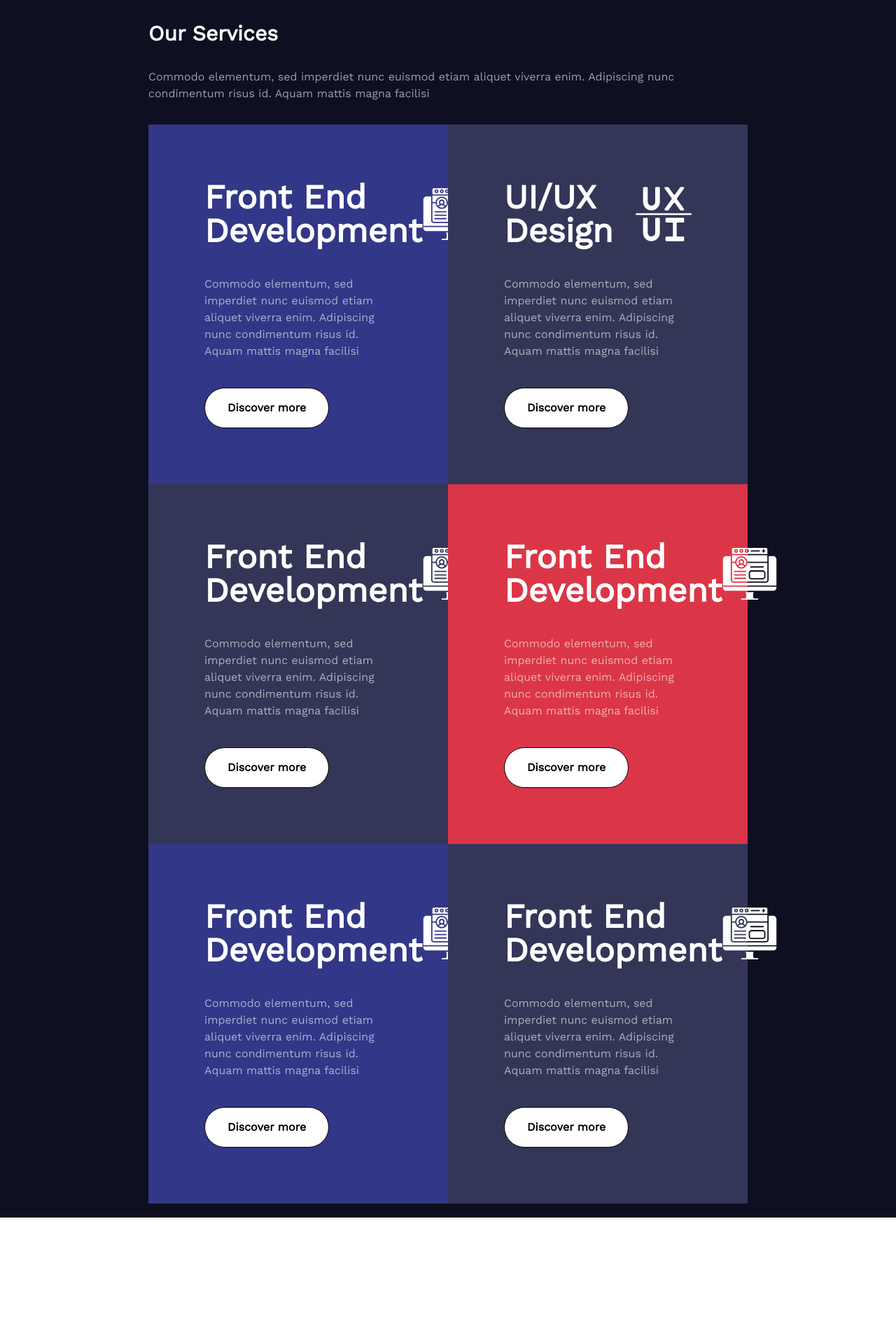
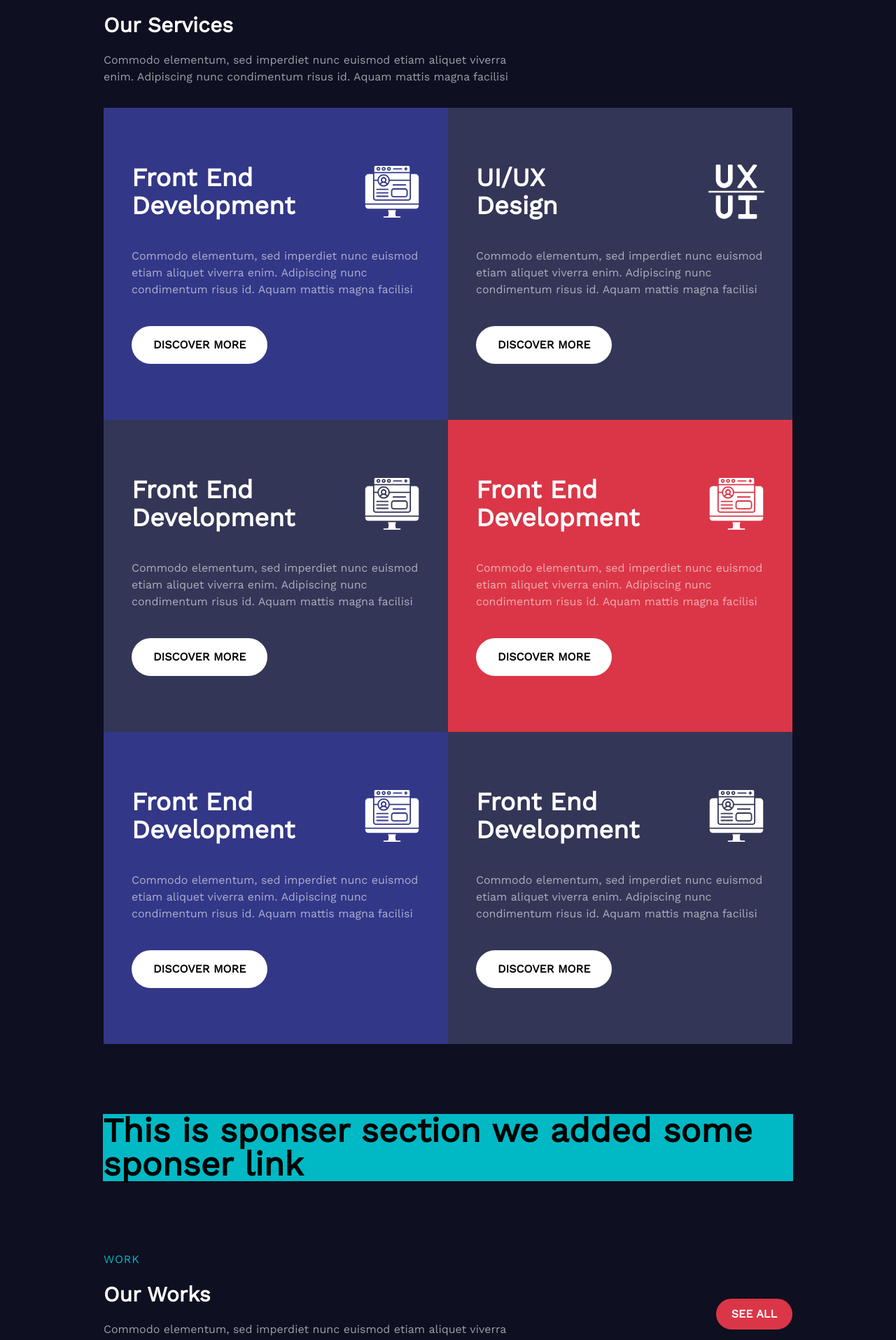
Before and after one commit to farhan-abdullah/itsmartsolutions, a React (Vite) app: page / in a window 1280 px wide. Shown: the part 743-2658 px from the top of the page at 70% size. Before the commit the page ends 2483 px from the top, so only its background shows below. Built offline with nearby package versions, Linux system fonts and the light colour scheme.

Commit message:
work section complete

```diff
--- a/src/Pages/Home/Home.jsx
+++ b/src/Pages/Home/Home.jsx
@@ -1,7 +1,9 @@
-import React from 'react';
-import Banner from '../Banner/Banner';
-import Story from '../Story/Story';
-import Services from '../Services/Services';
+import React from "react";
+import Banner from "../Banner/Banner";
+import Story from "../Story/Story";
+import Services from "../Services/Services";
+import Works from "../Works/Works";
+import Sponser from "../Sponser/Sponser";
 
 const Home = () => {
    return (
@@ -13,6 +15,8 @@ const Home = () => {
 				<div className='bg-element'></div>
 			</div> */}
          <Services></Services>
+         <Sponser></Sponser>
+         <Works></Works>
       </div>
    );
 };
--- a/src/Pages/Services/Services.jsx
+++ b/src/Pages/Services/Services.jsx
@@ -1,113 +1,110 @@
-import React from 'react';
-import front from './../../assets/front-end.svg';
-import server from './../../assets/front-end.svg';
-import ui from './../../assets//ux.svg';
-import svg1 from './../../assets/front-end.svg';
-import svg2 from './../../assets/front-end.svg';
+import React from "react";
+import front from "./../../assets/front-end.svg";
+import server from "./../../assets/front-end.svg";
+import ui from "./../../assets//ux.svg";
+import svg1 from "./../../assets/front-end.svg";
+import svg2 from "./../../assets/front-end.svg";
 const Services = () => {
    return (
-		<div className='md:w-[70%] sm:w-full p-5 mx-auto text-[#FFFFFF99] mt-5'>
+      <div className="md:w-[80%]  p-5 mx-auto text-[#FFFFFF99] mt-5">
          <div>
-				<div className='space-y-8 mb-8'>
-					<p className='text-mezenda tracking-wider	'>SERVICES</p>
-					<h1 className='text-[white] text-3xl font-semibold'>Our Services</h1>
+            <div className="space-y-5 mb-8 max-w-[600px]">
+               <p className="text-mezenda tracking-wider	">SERVICES</p>
+               <h1 className="text-[white] text-3xl font-semibold">
+                  Our Services
+               </h1>
                <p>
-						Commodo elementum, sed imperdiet nunc euismod etiam aliquet viverra enim.
-						Adipiscing nunc condimentum risus id. Aquam mattis magna facilisi
+                  Commodo elementum, sed imperdiet nunc euismod etiam aliquet
+                  viverra enim. Adipiscing nunc condimentum risus id. Aquam
+                  mattis magna facilisi
                </p>
             </div>
             <div></div>
          </div>
-			<div className='grid md:grid-cols-2 gap-0'>
-				<div className=' bg-tertiary p-5 md:p-20 space-y-10'>
-					<div className='flex justify-between'>
-						<h1 className='md:text-5xl text-3xl font-bold text-[white]'>
+         <div className="grid md:grid-cols-2 gap-0">
+            <div className=" bg-tertiary p-5 md:px-10 md:py-20 2xl:px-16 space-y-10">
+               <div className="flex justify-between">
+                  <h1 className="md:text-4xl 2xl:text-5xl  text-2xl font-bold text-[white]">
                      Front End Development
                   </h1>
-						<img className='w-20 md:w-[80px]' src={front} alt='' />
+                  <img className="w-20 md:w-[80px]" src={front} alt="" />
                </div>
-					<p className='text-[#FFFFFF99]'>
-						Commodo elementum, sed imperdiet nunc euismod etiam aliquet viverra enim.
-						Adipiscing nunc condimentum risus id. Aquam mattis magna facilisi
+               <p className="text-[#FFFFFF99]">
+                  Commodo elementum, sed imperdiet nunc euismod etiam aliquet
+                  viverra enim. Adipiscing nunc condimentum risus id. Aquam
+                  mattis magna facilisi
                </p>
-					<button className='service-btn inline-flex items-center justify-center  px-8 py-4 text-base font-bold leading-6 text-white text-[black] bg-[white] border border-transparent rounded-full md:w-auto hover:bg-indigo-500 focus:outline-none focus:ring-2 focus:ring-offset-2 focus:ring-indigo-600'>
-						Discover more
-					</button>
+               <button className="btn-primary">Discover more</button>
             </div>
-				<div className=' bg-secondary p-5 md:p-20 space-y-10'>
-					<div className='flex justify-between'>
-						<h1 className='md:text-5xl text-3xl font-bold text-[white]'>
+            <div className=" bg-secondary p-5 md:px-10 md:py-20 2xl:px-16 space-y-10  ">
+               <div className="flex justify-between">
+                  <h1 className="md:text-4xl 2xl:text-5xl  text-2xl font-bold text-[white]">
                      UI/UX <br /> Design
                   </h1>
-						<img className='w-20 md:w-[80px]' src={ui} alt='' />
+                  <img className="w-20 md:w-[80px]" src={ui} alt="" />
                </div>
-					<p className='text-[#FFFFFF99]'>
-						Commodo elementum, sed imperdiet nunc euismod etiam aliquet viverra enim.
-						Adipiscing nunc condimentum risus id. Aquam mattis magna facilisi
+               <p className="text-[#FFFFFF99]">
+                  Commodo elementum, sed imperdiet nunc euismod etiam aliquet
+                  viverra enim. Adipiscing nunc condimentum risus id. Aquam
+                  mattis magna facilisi
                </p>
-					<button className='service-btn inline-flex items-center justify-center   px-8 py-4 text-base font-bold leading-6 text-white text-[black] bg-[white] border border-transparent rounded-full md:w-auto hover:bg-indigo-500 focus:outline-none focus:ring-2 focus:ring-offset-2 focus:ring-indigo-600'>
-						Discover more
-					</button>
+               <button className="btn-primary">Discover more</button>
             </div>
-				<div className=' bg-secondary p-5 md:p-20 space-y-10'>
-					<div className='flex justify-between'>
-						<h1 className='md:text-5xl text-3xl font-bold text-[white]'>
+            <div className=" bg-secondary p-5 md:px-10 md:py-20 2xl:px-16 space-y-10">
+               <div className="flex justify-between">
+                  <h1 className="md:text-4xl 2xl:text-5xl  text-2xl font-bold text-[white]">
                      Front End Development
                   </h1>
-						<img className='w-20 md:w-[80px]' src={front} alt='' />
+                  <img className="w-20 md:w-[80px]" src={front} alt="" />
                </div>
-					<p className='text-[#FFFFFF99]'>
-						Commodo elementum, sed imperdiet nunc euismod etiam aliquet viverra enim.
-						Adipiscing nunc condimentum risus id. Aquam mattis magna facilisi
+               <p className="text-[#FFFFFF99]">
+                  Commodo elementum, sed imperdiet nunc euismod etiam aliquet
+                  viverra enim. Adipiscing nunc condimentum risus id. Aquam
+                  mattis magna facilisi
                </p>
-					<button className='service-btn inline-flex items-center justify-center  px-8 py-4 text-base font-bold leading-6 text-white text-[black] bg-[white] border border-transparent rounded-full md:w-auto hover:bg-indigo-500 focus:outline-none focus:ring-2 focus:ring-offset-2 focus:ring-indigo-600'>
-						Discover more
-					</button>
+               <button className="btn-primary">Discover more</button>
             </div>
-				<div className=' bg-pink p-5 md:p-20 space-y-10'>
-					<div className='flex justify-between'>
-						<h1 className='md:text-5xl text-3xl font-bold text-[white]'>
+            <div className=" bg-pink p-5 md:px-10 md:py-20 2xl:px-16 space-y-10">
+               <div className="flex justify-between">
+                  <h1 className="md:text-4xl 2xl:text-5xl  text-2xl font-bold text-[white]">
                      Front End Development
                   </h1>
-						<img className='w-20 md:w-[80px]' src={front} alt='' />
+                  <img className="w-20 md:w-[80px]" src={front} alt="" />
                </div>
-					<p className='text-[#FFFFFF99]'>
-						Commodo elementum, sed imperdiet nunc euismod etiam aliquet viverra enim.
-						Adipiscing nunc condimentum risus id. Aquam mattis magna facilisi
+               <p className="text-[#FFFFFF99]">
+                  Commodo elementum, sed imperdiet nunc euismod etiam aliquet
+                  viverra enim. Adipiscing nunc condimentum risus id. Aquam
+                  mattis magna facilisi
                </p>
-					<button className='service-btn inline-flex items-center justify-center px-8 py-4 text-base font-bold leading-6 text-white text-[black] bg-[white] border border-transparent rounded-full md:w-auto hover:bg-indigo-500 focus:outline-none focus:ring-2 focus:ring-offset-2 focus:ring-indigo-600'>
-						Discover more
-					</button>
+               <button className="btn-primary">Discover more</button>
             </div>
-				<div className=' bg-tertiary p-5 md:p-20 space-y-10'>
-					<div className='flex justify-between'>
-						<h1 className='md:text-5xl text-3xl  font-bold text-[white]'>
+            <div className=" bg-tertiary p-5 md:px-10 md:py-20 2xl:px-16 space-y-10">
+               <div className="flex justify-between">
+                  <h1 className="md:text-4xl 2xl:text-5xl text-2xl  font-bold text-[white]">
                      Front End Development
                   </h1>
-						<img className='w-20 md:w-[80px]' src={front} alt='' />
+                  <img className="w-20 md:w-[80px]" src={front} alt="" />
                </div>
-					<p className='text-[#FFFFFF99]'>
-						Commodo elementum, sed imperdiet nunc euismod etiam aliquet viverra enim.
-						Adipiscing nunc condimentum risus id. Aquam mattis magna facilisi
+               <p className="text-[#FFFFFF99]">
+                  Commodo elementum, sed imperdiet nunc euismod etiam aliquet
+                  viverra enim. Adipiscing nunc condimentum risus id. Aquam
+                  mattis magna facilisi
                </p>
-					<button className='service-btn inline-flex items-center justify-center px-8 py-4 text-base font-bold leading-6 text-white text-[black] bg-[white] border border-transparent rounded-full md:w-auto hover:bg-indigo-500 focus:outline-none focus:ring-2 focus:ring-offset-2 focus:ring-indigo-600'>
-						Discover more
-					</button>
+               <button className="btn-primary">Discover more</button>
             </div>
-				<div className=' bg-secondary p-5 md:p-20 space-y-10'>
-					<div className='flex justify-between'>
-						<h1 className='md:text-5xl text-3xl  font-bold text-[white]'>
+            <div className=" bg-secondary p-5 md:px-10 md:py-20 2xl:px-16 space-y-10">
+               <div className="flex justify-between">
+                  <h1 className="md:text-4xl 2xl:text-5xl text-2xl  font-bold text-[white]">
                      Front End Development
                   </h1>
-						<img className='w-20 md:w-[80px]' src={front} alt='' />
+                  <img className="w-20 md:w-[80px]" src={front} alt="" />
                </div>
-					<p className='text-[#FFFFFF99]'>
-						Commodo elementum, sed imperdiet nunc euismod etiam aliquet viverra enim.
-						Adipiscing nunc condimentum risus id. Aquam mattis magna facilisi
+               <p className="text-[#FFFFFF99]">
+                  Commodo elementum, sed imperdiet nunc euismod etiam aliquet
+                  viverra enim. Adipiscing nunc condimentum risus id. Aquam
+                  mattis magna facilisi
                </p>
-					<button className='service-btn inline-flex items-center justify-center w-full px-8 py-4 text-base font-bold leading-6 text-white text-[black] bg-[white] border border-transparent rounded-full md:w-auto hover:bg-indigo-500 focus:outline-none focus:ring-2 focus:ring-offset-2 focus:ring-indigo-600'>
-						Discover more
-					</button>
+               <button className="btn-primary">Discover more</button>
             </div>
          </div>
       </div>
--- /dev/null
+++ b/src/Pages/Sponser/Sponser.jsx
@@ -0,0 +1,15 @@
+import React from "react";
+
+const Sponser = () => {
+   return (
+      <div className="bg-mezenda md:w-[77%] my-[80px] mx-auto flex justify-center items-center">
+         <div>
+            <h3 className="text-5xl font-semibold leading-none">
+               This is sponser section we added some sponser link
+            </h3>
+         </div>
+      </div>
+   );
+};
+
+export default Sponser;
--- a/src/Pages/Works/Works.jsx
+++ b/src/Pages/Works/Works.jsx
@@ -1,11 +1,92 @@
-import React from 'react';
-
+import React from "react";
+import front from "./../../assets/front-end.svg";
+import server from "./../../assets/front-end.svg";
+import ui from "./../../assets//ux.svg";
+import svg1 from "./../../assets/front-end.svg";
+import svg2 from "./../../assets/front-end.svg";
 const Works = () => {
-  return (
-    <div>
-
-    </div>
-  );
+   return (
+      <div className="md:w-[80%]  p-5 mx-auto text-[#FFFFFF99] mt-5">
+         <div className="flex justify-between items-center ">
+            <div className="space-y-5 mb-8 max-w-[600px]">
+               <p className="text-mezenda uppercase tracking-wider">Work</p>
+               <h1 className="text-[white] text-3xl font-semibold">
+                  Our Works
+               </h1>
+               <p>
+                  Commodo elementum, sed imperdiet nunc euismod etiam aliquet
+                  viverra enim. Adipiscing nunc condimentum risus id. Aquam
+                  mattis magna facilisi
+               </p>
+            </div>
+            <button className="btn-red">See all</button>
+         </div>
+         <div className="grid md:grid-cols-2">
+            <div className="">
+               <img
+                  src="https://templatekits.themewarrior.com/solvero/wp-content/uploads/sites/65/elementor/thumbs/work1-puhl6g1plg7tlkauw0cd726zcwplbxrxevlvkrn5h0.jpg"
+                  alt=""
+                  className="h-full w-full bg-cover"
+               />
+            </div>
+            <div className=" bg-secondary p-5 md:px-10 md:py-20 2xl:px-16 space-y-10  ">
+               <div className="">
+                  <h1 className="md:text-4xl 2xl:text-5xl  text-2xl font-bold text-[white]">
+                     UI/UX <br /> Design
+                  </h1>
+               </div>
+               <p className="text-[#FFFFFF99]">
+                  Commodo elementum, sed imperdiet nunc euismod etiam aliquet
+                  viverra enim. Adipiscing nunc condimentum risus id. Aquam
+                  mattis magna facilisi
+               </p>
+               <button className="btn-secondary">Discover more</button>
+            </div>
+            <div className=" bg-[#e3e5f3] text-[black] p-5 md:px-10 md:py-20 2xl:px-16 space-y-10">
+               <div className="">
+                  <h1 className="md:text-4xl 2xl:text-5xl text-2xl  font-bold ">
+                     Front End Development
+                  </h1>
+               </div>
+               <p className="">
+                  Commodo elementum, sed imperdiet nunc euismod etiam aliquet
+                  viverra enim. Adipiscing nunc condimentum risus id. Aquam
+                  mattis magna facilisi
+               </p>
+               <button className="btn-secondary border-tertiary text-tertiary">
+                  Discover more
+               </button>
+            </div>
+            <div className="">
+               <img
+                  src="https://templatekits.themewarrior.com/solvero/wp-content/uploads/sites/65/elementor/thumbs/work3-puhmk1183u3c12a2cxww81rbfmbmd5m78agxx84j90.jpg"
+                  alt=""
+                  className="h-full w-full bg-cover"
+               />
+            </div>
+            <div className="">
+               <img
+                  src="https://templatekits.themewarrior.com/solvero/wp-content/uploads/sites/65/elementor/thumbs/work2-puhmjy7pjbzh28e5tep0ikgxngpiq2b07wihhe8pro.jpg"
+                  alt=""
+                  className="h-full w-full bg-cover"
+               />
+            </div>
+            <div className=" bg-secondary p-5 md:px-10 md:py-20 2xl:px-16 space-y-10">
+               <div className="">
+                  <h1 className="md:text-4xl 2xl:text-5xl text-2xl  font-bold text-[white]">
+                     Front End Development
+                  </h1>
+               </div>
+               <p className="text-[#FFFFFF99]">
+                  Commodo elementum, sed imperdiet nunc euismod etiam aliquet
+                  viverra enim. Adipiscing nunc condimentum risus id. Aquam
+                  mattis magna facilisi
+               </p>
+               <button className="btn-secondary">Discover more</button>
+            </div>
+         </div>
+      </div>
+   );
 };
 
 export default Works;
--- a/src/index.css
+++ b/src/index.css
@@ -1,13 +1,13 @@
-@import url('https://fonts.googleapis.com/css2?family=Work+Sans&display=swap');
+@import url("https://fonts.googleapis.com/css2?family=Work+Sans&display=swap");
 
 @tailwind base;
 @tailwind components;
 @tailwind utilities;
 * {
-	font-family: 'Work Sans', sans-serif;
+   font-family: "Work Sans", sans-serif;
 }
 .bg-element {
-	background-image: url('./assets/dot.png');
+   background-image: url("./assets/dot.png");
    background-position: bottom left;
    mix-blend-mode: multiply;
    background-repeat: no-repeat;
@@ -19,3 +19,15 @@
    width: 24%;
    height: 31%;
 }
+
+@layer base {
+   .btn-primary {
+      @apply inline-flex items-center justify-center uppercase md:px-[30px] 2xl:px-[34px] md:py-[14px] 2xl:py-[18px] text-base font-semibold leading-6  text-[black] bg-[white] border border-transparent rounded-full md:w-auto hover:bg-indigo-500 duration-500;
+   }
+   .btn-secondary {
+      @apply uppercase md:px-[30px] 2xl:px-[34px] md:py-[14px] 2xl:py-[18px] text-base font-semibold leading-6  text-white hover:text-black bg-transparent border-2 rounded-full md:w-auto hover:bg-indigo-500 duration-500;
+   }
+   .btn-red {
+      @apply uppercase md:px-[20px] 2xl:px-[26px] text-[16px] 2xl:text-[20px] md:py-[8px] 2xl:py-[14px] bg-[#db3647] text-white rounded-full border-2 border-[#db3647] hover:bg-transparent font-bold duration-500;
+   }
+}
--- a/tailwind.config.js
+++ b/tailwind.config.js
@@ -1,14 +1,16 @@
 /** @type {import('tailwindcss').Config} */
 export default {
-	content: ['./index.html', './src/**/*.{js,ts,jsx,tsx}'],
-	theme: {
-		colors: {
-			primary: '#0E0F20', //body
-			secondary: '#343657', //card
-			tertiary: '#333787', //footer
-			pink: '#DB3647',
-			mezenda: '#00B9C5',
-		},
-	},
-	plugins: [],
+   content: ["./index.html", "./src/**/*.{js,ts,jsx,tsx}"],
+   theme: {
+      extend: {
+         colors: {
+            primary: "#0E0F20", //body
+            secondary: "#343657", //card
+            tertiary: "#333787", //footer
+            pink: "#DB3647",
+            mezenda: "#00B9C5",
+         },
+      },
+   },
+   plugins: [],
 };
```
Lines whose indentation alone changed are shown as unchanged.
